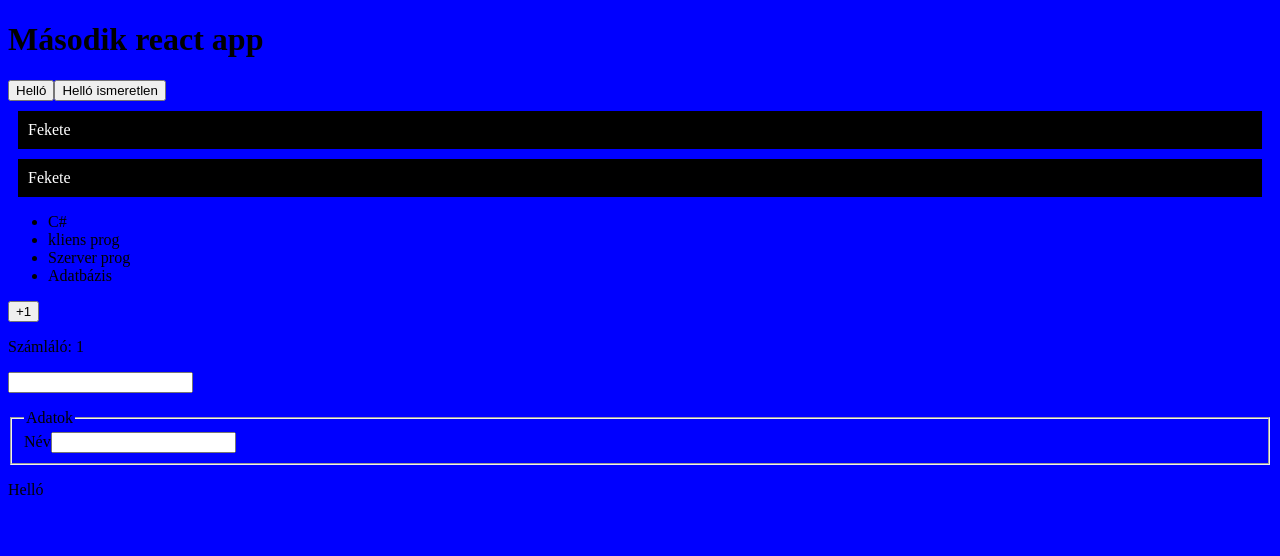
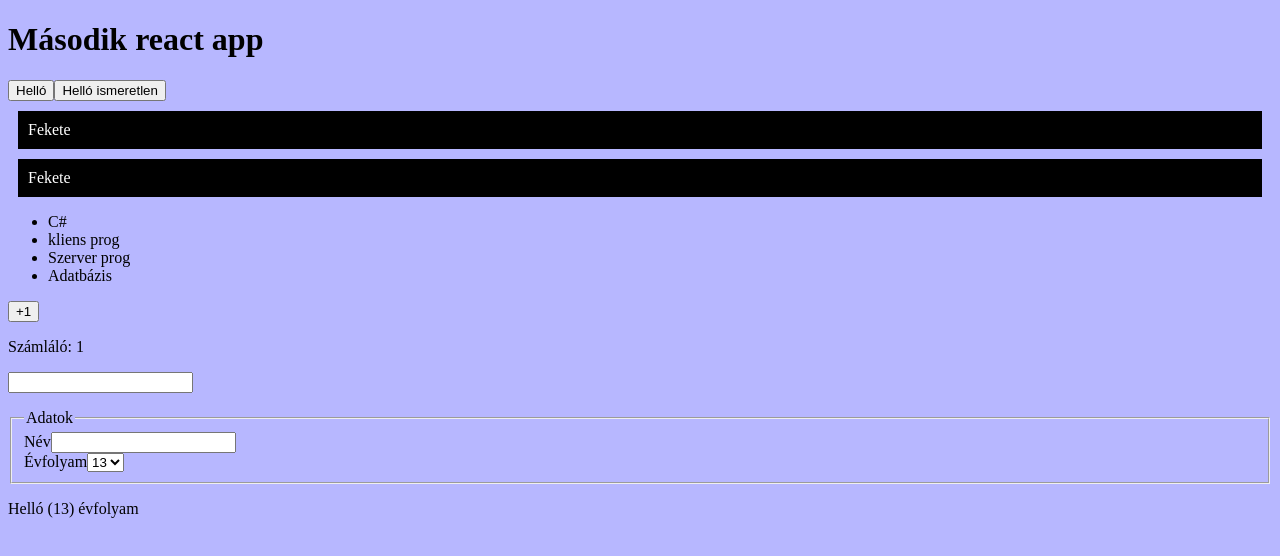
Before and after one commit to HajduThomas/oraimunka_2025_09_22, a React (Vite) app: page / in a window 1280 px wide. Shown: the top 556 px of the page. Built offline with nearby package versions, Linux system fonts and the light colour scheme.

Commit message:
Urlap_folyt

```diff
--- a/src/component/Urlap.jsx
+++ b/src/component/Urlap.jsx
@@ -1,7 +1,10 @@
 import { useState } from "react"
 function Urlap(){
     const [szoveg, setSzoveg] = useState('');
-    const [user, setUser] = useState({nev: ''});
+    const [user, setUser] = useState({nev: '', evf: 13});
+    const kuldes = (event) => {
+        event.preventDefault();
+    }
     return(
         <>
             <input type="text"
@@ -9,7 +12,7 @@ function Urlap(){
             onChange={event =>
             Setszoveg(event.target.value)}/>
             <p>{szoveg}</p>
-            <form>
+            <form onSubmit={kuldes}>
                 <fieldset>
                     <legend>Adatok</legend>
                     <label htmlFor="nev">Név</label>
@@ -18,9 +21,18 @@ function Urlap(){
                     value={user.nev}
                     onChange={e => setUser({...user, nev: e.target.value})}
                     id="nev" />
+
+                    <br />
+                    <label htmlFor="evf">Évfolyam</label>
+                    <select name="evf" id="evf" value={user.evf} onChange={e => setUser({evf: e.target.value, ...user})}>
+                        <option value="10">10</option>
+                        <option value="11">11</option>
+                        <option value="12">12</option>
+                        <option value="13">13</option>
+                    </select>
                 </fieldset>
             </form>
-            <p>Helló {user.nev}</p>
+            <p>Helló {user.nev}({user.evf}) évfolyam</p>
         </>
     )
 }
--- a/src/css/general.css
+++ b/src/css/general.css
@@ -1,4 +1,4 @@
 body
 {
-    background-color: blue;
+    background-color: rgb(183, 183, 255);
 }
```
